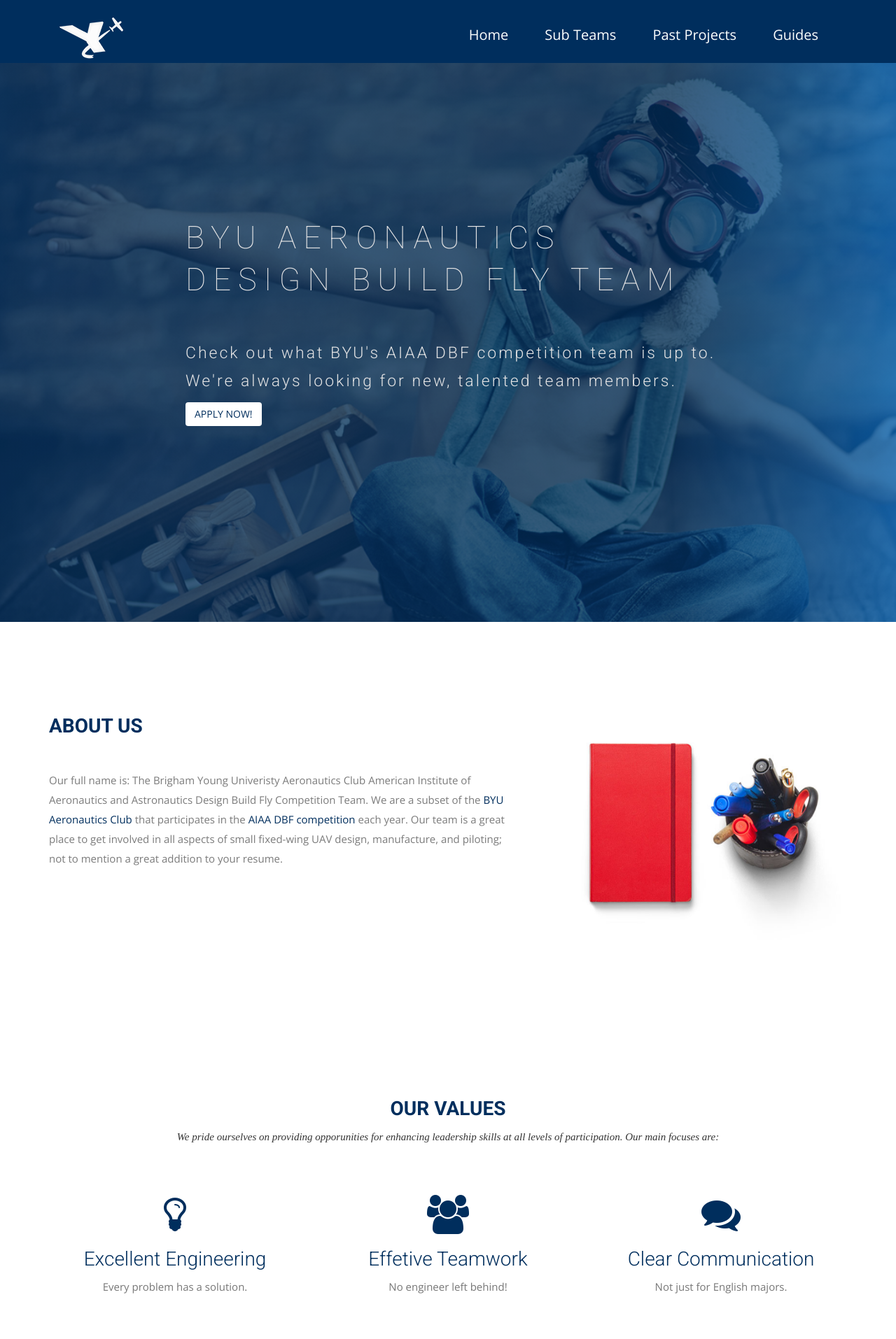
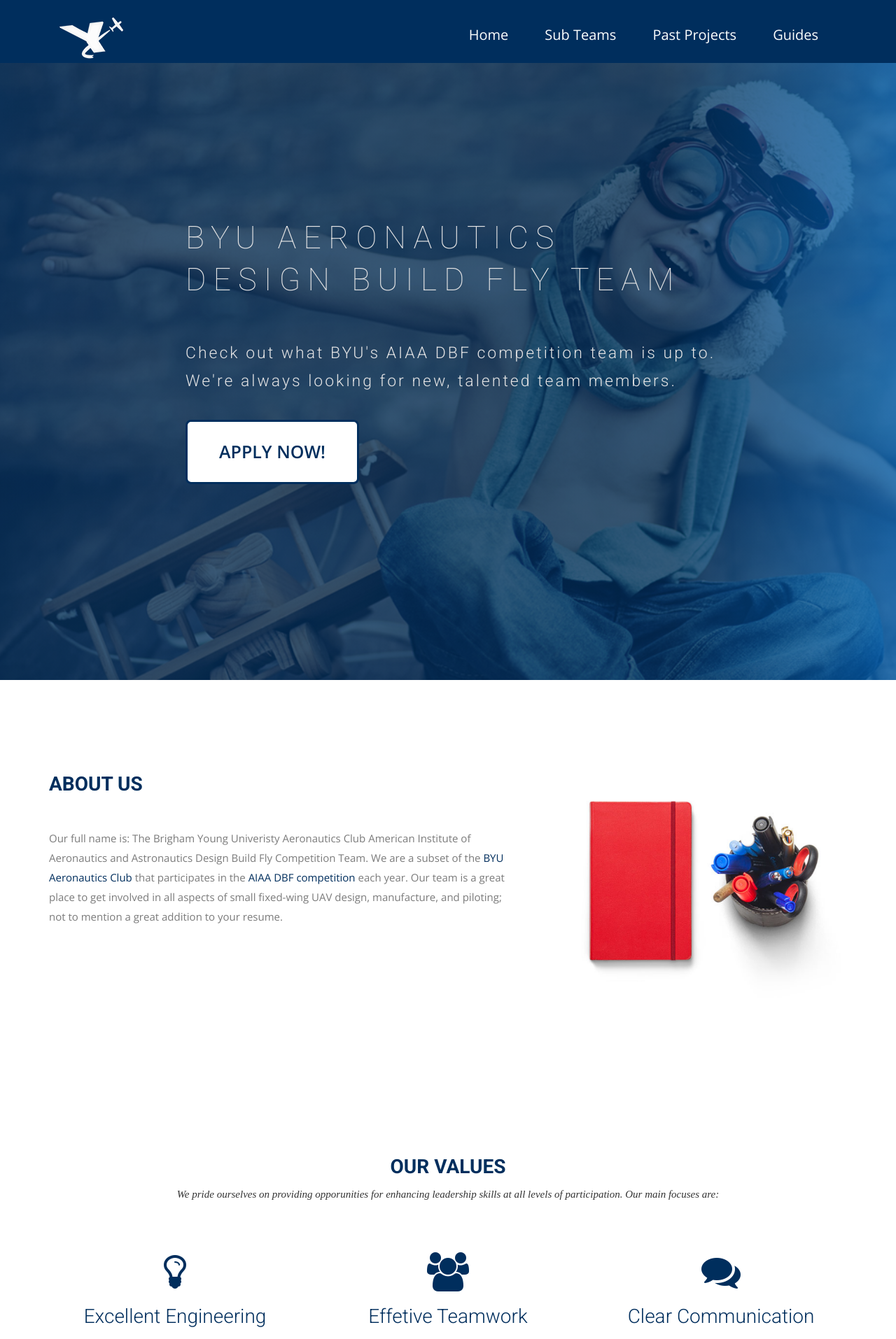
Before and after one commit to BYU-Aeronautics-Club/DBF, a Jekyll site: the page built from index.html, in a window 1280 px wide. Shown: the top 1914 px of the page at 70% size. Built offline with Jekyll 4.4.1, drawn with Linux system fonts in a browser that asks for light colours; nearby versions of some CDN libraries; some web fonts are replaced.

Commit message:
fix typo

```diff
--- a/index.html
+++ b/index.html
@@ -13,7 +13,7 @@
           <h1 class="animated fadeInUp">BYU AERONAUTICS<br> DESIGN BUILD FLY TEAM</h1>
           <p class="animated fadeInUp">Check out what BYU's AIAA DBF competition team is up to.
               <br>We're always looking for new, talented team members.</p>
-          <a class="btn btn-default apply" href="#">APPLY NOW!</a>
+          <a class="btn btn-default btn-wow" href="#">APPLY NOW!</a>
         </div>
       </div>
     </div>
```
